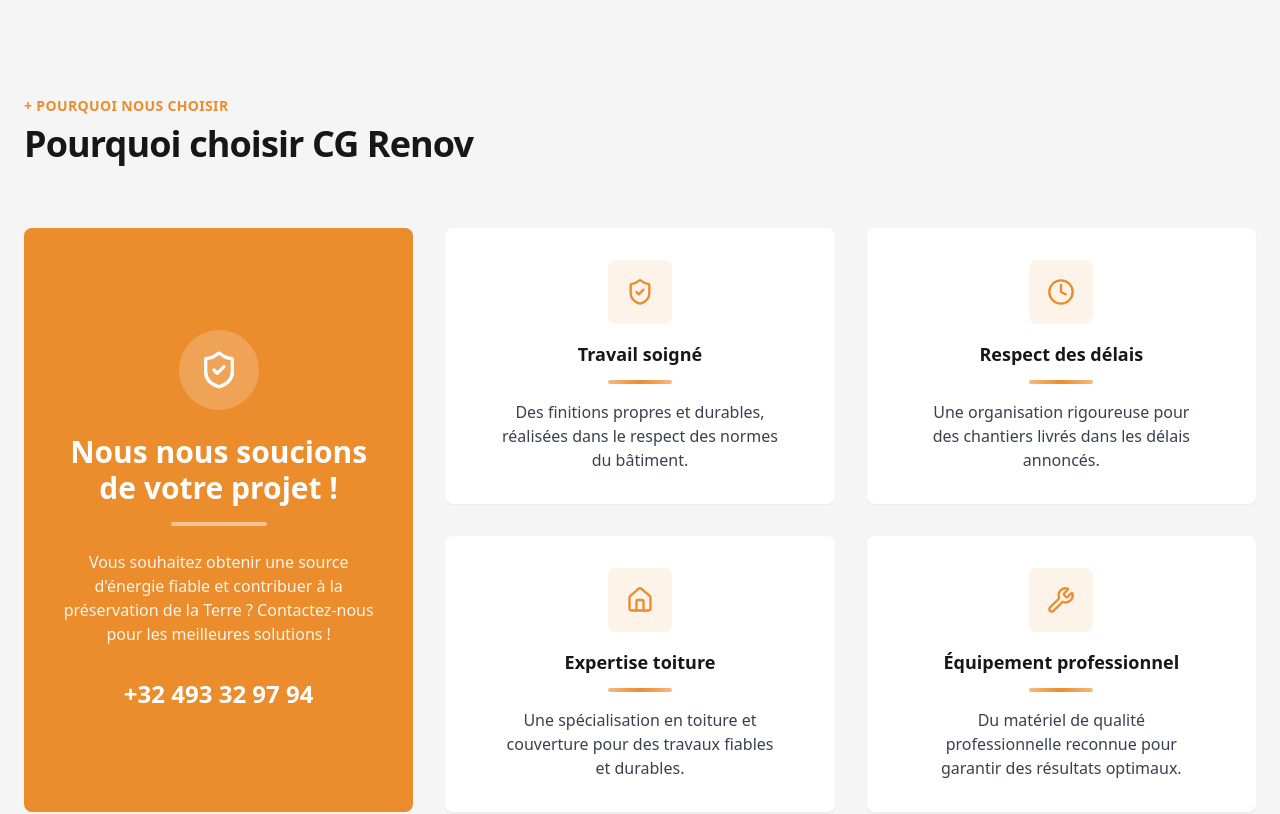
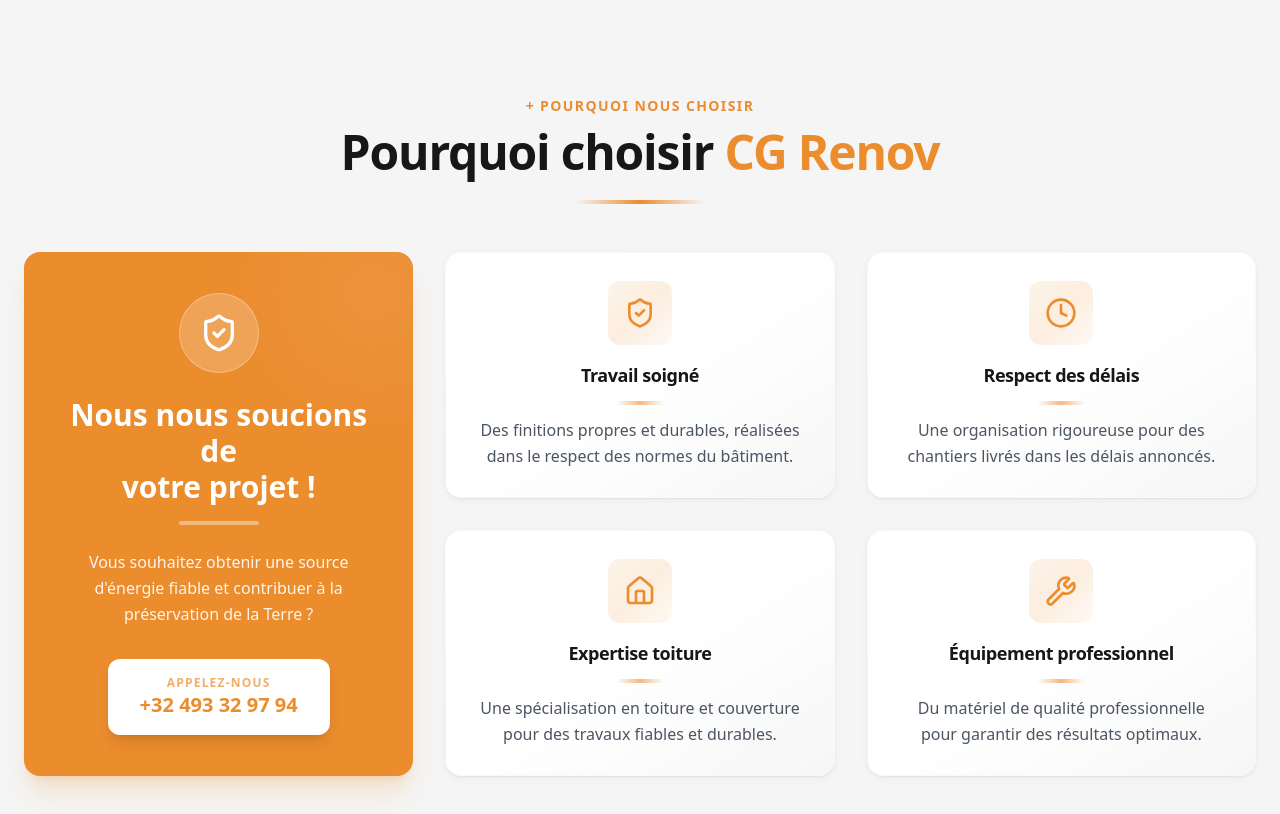
Before and after one commit to NicolasDeza/cgrenov, a Nuxt app: page / in a window 1280 px wide. Shown: the part 3040-3854 px from the top of the page. Built offline with nearby package versions, Linux system fonts and the light colour scheme.

Commit message:
Redesign section whyuse

```diff
--- a/app/components/WhyUsItem.vue
+++ b/app/components/WhyUsItem.vue
@@ -10,21 +10,27 @@ defineProps<{
 
 <template>
   <div
-    class="group flex flex-col items-center text-center rounded-lg bg-white px-6 py-6 md:px-8 md:py-8 shadow-sm transition-all duration-300 hover:-translate-y-1 hover:shadow-lg "
+    class="group relative flex flex-col items-center text-center rounded-2xl bg-gradient-to-br from-white via-white to-gray-50/30 px-6 py-8 md:px-8 md:py-7 shadow-[0_2px_8px_rgba(0,0,0,0.04),0_1px_2px_rgba(0,0,0,0.06)] transition-all duration-500 hover:-translate-y-2 hover:shadow-[0_20px_40px_rgba(0,0,0,0.08),0_8px_16px_rgba(0,0,0,0.06)] border border-gray-100/50 hover:border-primary/20 overflow-hidden"
   >
-    <!-- Icône -->
-    <div
-      class="flex h-16 w-16 shrink-0 items-center justify-center rounded-lg bg-primary/10 text-primary transition-colors duration-300 group-hover:bg-primary/20"
-    >
-      <component :is="icon" class="h-7 w-7" />
+    <!-- Effet de brillance au hover -->
+    <div class="absolute inset-0 bg-gradient-to-br from-primary/[0.02] via-transparent to-transparent opacity-0 group-hover:opacity-100 transition-opacity duration-500 pointer-events-none" />
+
+    <!-- Icône avec effet pulse -->
+    <div class="relative z-10">
+      <div
+        class="flex h-16 w-16 shrink-0 items-center justify-center rounded-xl bg-gradient-to-br from-primary/10 via-primary/15 to-primary/5 text-primary transition-all duration-500 group-hover:scale-110 group-hover:rotate-3 group-hover:shadow-[0_8px_24px_rgba(251,146,60,0.25)] group-hover:from-primary/20 group-hover:via-primary/25 group-hover:to-primary/10"
+      >
+        <component :is="icon" class="h-8 w-8 transition-transform duration-500 group-hover:scale-110" />
+      </div>
     </div>
+
     <!-- Texte -->
-    <div class="mt-4 px-6">
-      <h3 class="font-bold text-foreground text-lg">
+    <div class="mt-4 relative z-10">
+      <h3 class="font-bold text-foreground text-lg tracking-tight transition-colors duration-300 group-hover:text-primary">
         {{ title }}
       </h3>
-      <div class="mx-auto mt-3 h-1 w-16 rounded-full bg-gradient-to-r from-primary/60 via-primary to-primary/60"/>
-      <p class="mt-4 text-gray-700">
+      <div class="mx-auto mt-3 h-1 w-12 rounded-full bg-gradient-to-r from-transparent via-primary to-transparent opacity-60 group-hover:opacity-100 group-hover:w-20 transition-all duration-500"/>
+      <p class="mt-3 text-gray-600 leading-relaxed transition-colors duration-300 group-hover:text-gray-700">
         {{ description }}
       </p>
     </div>
--- a/app/components/WhyUsSection.vue
+++ b/app/components/WhyUsSection.vue
@@ -36,7 +36,7 @@ const reasons = [
   {
     title: "Équipement professionnel",
     description:
-      "Du matériel de qualité professionnelle reconnue pour garantir des résultats optimaux.",
+      "Du matériel de qualité professionnelle pour garantir des résultats optimaux.",
     icon: Wrench,
   },
 ];
@@ -64,54 +64,46 @@ onMounted(() => {
 </script>
 
 <template>
-  <section
-  ref="sectionRef"
-  class="w-full bg-[#F5F5F5] px-6 py-16 md:py-24"
-  aria-label="Pourquoi choisir CG Renov"
->
+  <section ref="sectionRef" class="w-full bg-[#F5F5F5] px-6 py-16 md:py-24">
     <div class="mx-auto max-w-[1440px]">
-      <!-- Titre -->
-      <header class="flex flex-col md:flex-row md:items-center md:justify-between gap-6">
-        <div class="max-w-2xl">
-          <p class="text-sm font-semibold text-primary uppercase tracking-wide mb-2">+ Pourquoi nous choisir</p>
-          <h2
-            class="text-3xl md:text-4xl font-bold tracking-tight text-foreground"
-          >
-            Pourquoi choisir CG Renov
-          </h2>
+      <header class="flex flex-col items-center text-center mb-12"> <p class="text-sm font-semibold text-primary uppercase tracking-widest mb-3">+ Pourquoi nous choisir</p>
 
+        <h2 class="text-3xl md:text-5xl font-extrabold tracking-tight text-foreground">
+          Pourquoi choisir <span class="text-primary">CG Renov</span>
+        </h2>
 
-        </div>
-
+        <div class="mt-6 h-1 w-32 bg-gradient-to-r from-transparent via-primary to-transparent rounded-full" />
       </header>
 
-      <!-- Grille avec grande card à gauche -->
-      <div class="mt-16 grid grid-cols-1 lg:grid-cols-3 gap-8">
-        <!-- Grande carte à gauche -->
-        <div class="lg:row-span-2 bg-primary rounded-lg p-8 flex flex-col justify-center items-center text-center text-white">
-          <div class="flex h-20 w-20 items-center justify-center rounded-full bg-white/20 mb-6">
-            <component :is="ShieldCheck" class="h-10 w-10" />
-          </div>
+      <div class="grid grid-cols-1 lg:grid-cols-3 gap-8">
+        <div class="lg:row-span-2 bg-primary rounded-2xl p-8 flex flex-col justify-center items-center text-center text-white shadow-xl shadow-primary/20 relative overflow-hidden group">
+            <div class="absolute -right-10 -top-10 h-40 w-40 rounded-full bg-white/10 blur-3xl transition-all duration-500 group-hover:bg-white/20" />
 
-          <h3 class="text-2xl md:text-3xl font-bold mb-4">
-            Nous nous soucions de votre projet !
-          </h3>
+            <div class="flex h-20 w-20 items-center justify-center rounded-full bg-white/20 mb-6 backdrop-blur-sm border border-white/30">
+                <component :is="ShieldCheck" class="h-10 w-10 text-white" />
+            </div>
 
-          <div class="h-1 w-24 bg-white/50 rounded-full mb-6" />
+            <h3 class="text-2xl md:text-3xl font-bold mb-4 leading-tight">
+                Nous nous soucions de <br> votre projet !
+            </h3>
 
-          <p class="text-white/90 mb-8 max-w-sm">
-            Vous souhaitez obtenir une source d'énergie fiable et contribuer à la préservation de la Terre ? Contactez-nous pour les meilleures solutions !
-          </p>
+            <div class="h-1 w-20 bg-white/40 rounded-full mb-6" />
 
-          <a href="tel:+32493329794" class="text-2xl font-bold hover:text-white/90 transition">
-            +32 493 32 97 94
-          </a>
+            <p class="text-white/90 mb-8 max-w-sm leading-relaxed">
+                Vous souhaitez obtenir une source d'énergie fiable et contribuer à la préservation de la Terre ?
+            </p>
+
+            <a href="tel:+32493329794" class="inline-flex flex-col items-center px-8 py-4 bg-white text-primary rounded-xl font-bold hover:bg-gray-100 transition-transform active:scale-95 shadow-lg">
+                <span class="text-xs uppercase tracking-widest opacity-70">Appelez-nous</span>
+                <span class="text-xl">+32 493 32 97 94</span>
+            </a>
         </div>
 
         <div
           v-for="(reason, i) in reasons"
           :key="reason.title"
           :ref="el => el && (cardsRef[i] = el as HTMLElement)"
+          :class="{ 'lg:row-span-2': i === 3 }"
         >
           <WhyUsItem
             :title="reason.title"
```
